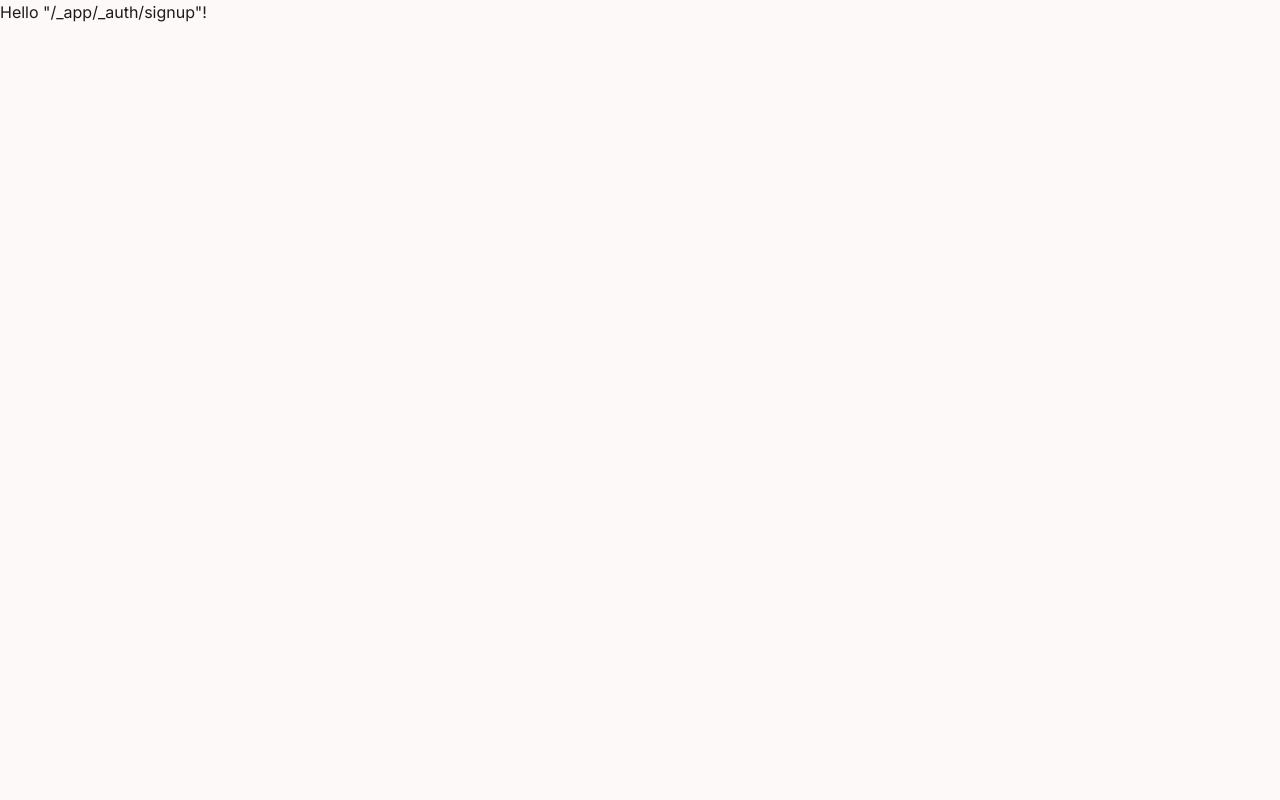
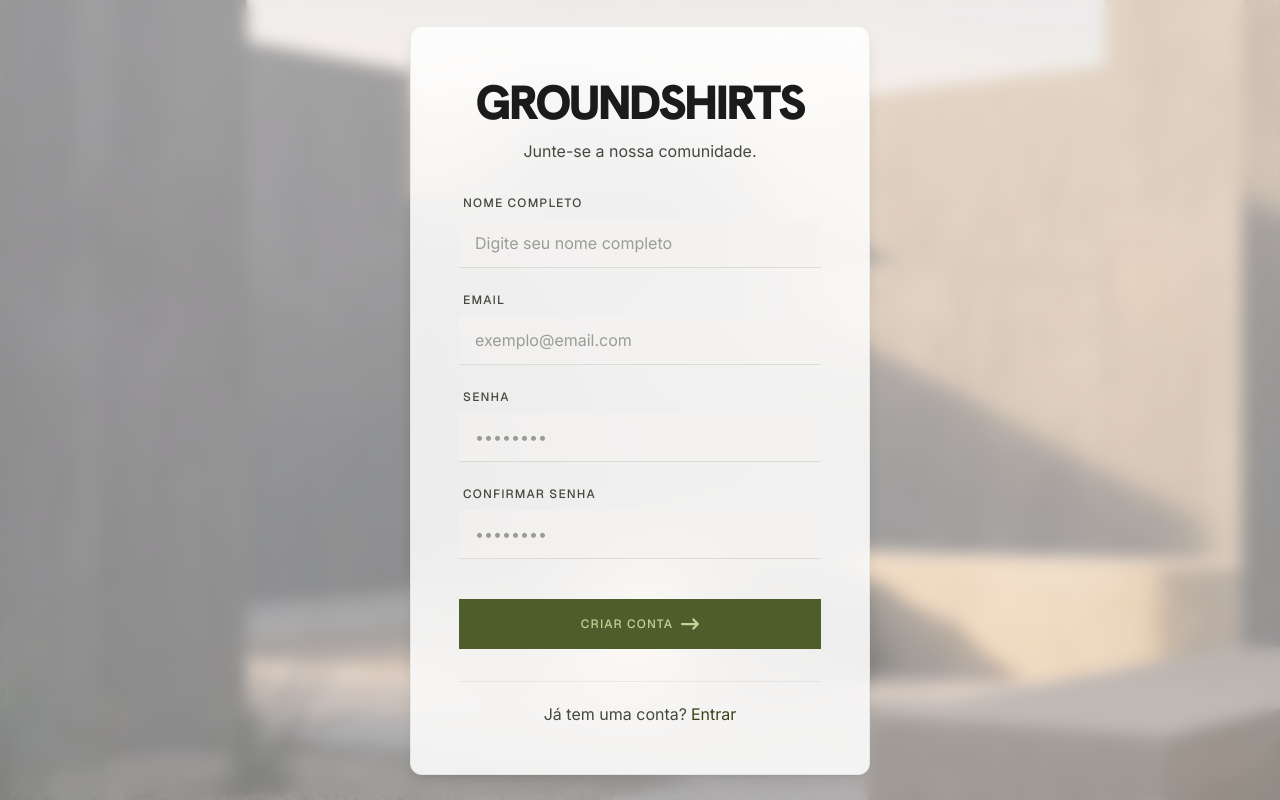
Before and after one commit to MadeiraVitor/groundshirts-app, a React (Vite) app: page /signup in a window 1280 px wide. Built offline with nearby package versions, Linux system fonts and the light colour scheme.

Commit message:
feat: update signup route to render RegisterForm component

```diff
--- a/src/pages/_auth/signup.tsx
+++ b/src/pages/_auth/signup.tsx
@@ -1,9 +1,10 @@
-import { createFileRoute } from '@tanstack/react-router'
+import { createFileRoute } from "@tanstack/react-router";
+import { RegisterForm } from "../../components/RegisterForm";
 
-export const Route = createFileRoute('/_auth/signup')({
+export const Route = createFileRoute("/_auth/signup")({
   component: RouteComponent,
-})
+});
 
 function RouteComponent() {
-  return <div>Hello "/_app/_auth/signup"!</div>
+  return <RegisterForm />;
 }
```
